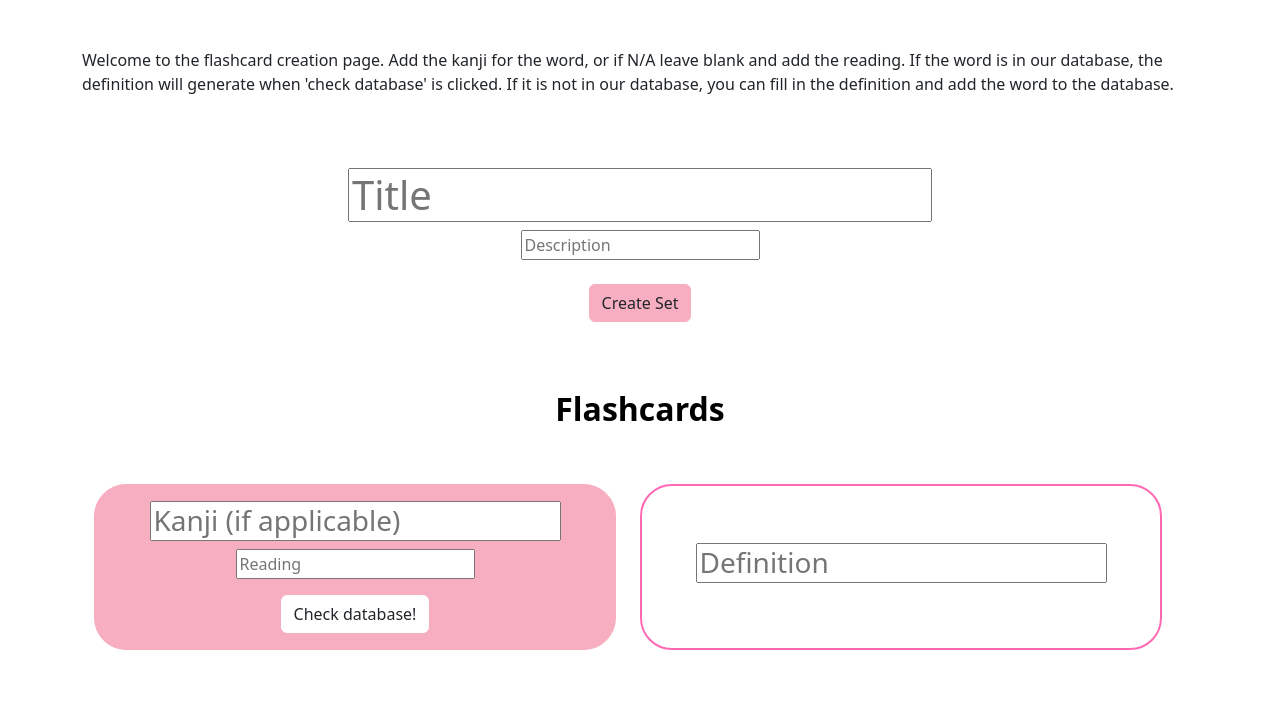
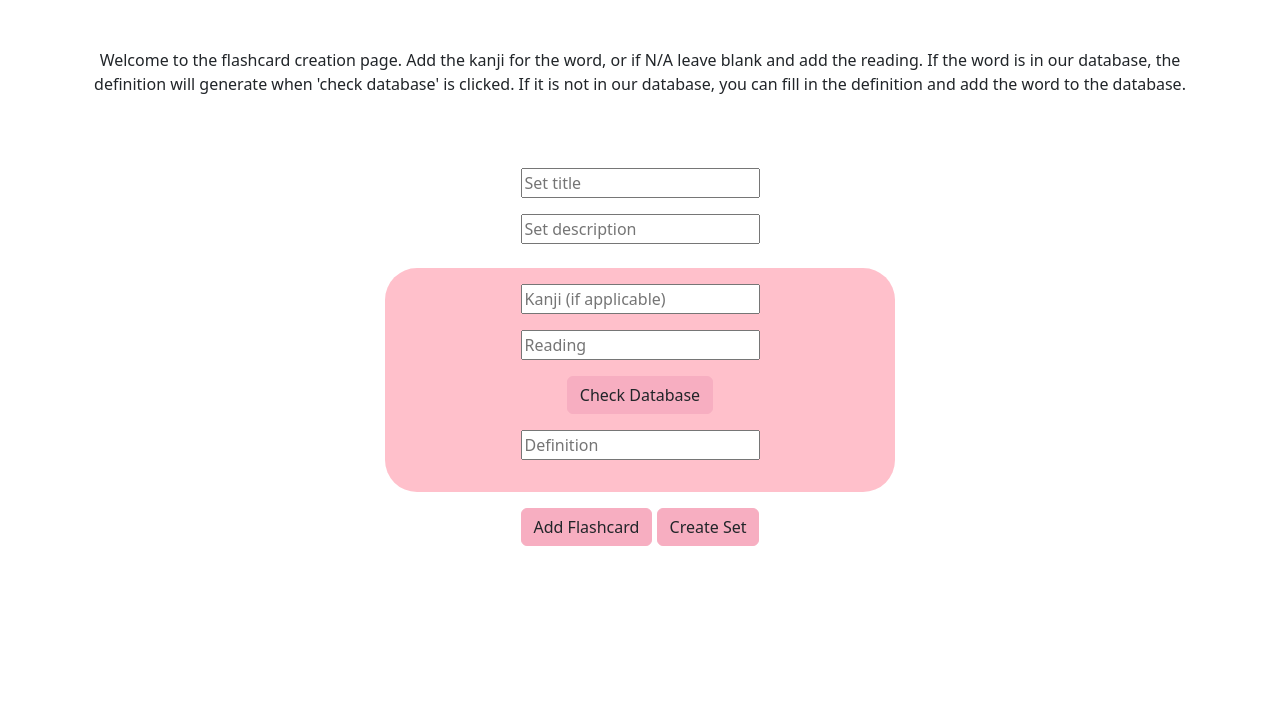
Before and after one commit to emmabry/sakura-app, a Flask app: page /create in a window 1280 px wide. Shown: the part 73-778 px from the top of the page. Run offline with Flask 3, Linux system fonts and the light colour scheme; parts of the project's set-up code (start-up, migrations or seed data) failed here and were passed over.

Commit message:
Add create set functionality

```diff
--- a/main.py
+++ b/main.py
@@ -58,6 +58,7 @@ class Set(db.Model):
     set = Column(String)
     word_id = Column(Integer, ForeignKey('vocab.id'))
     associated_user_id = Column(Integer)
+    description = Column(Text)
 
 
 @app.route('/')
@@ -178,9 +179,67 @@ def show_set(set_id):
             n += 1
     return render_template('set.html', flashcards=flashcard_set, logged_in=current_user.is_authenticated)
 
+@app.route('/user_set/<set_id>', methods=['POST', 'GET'])
+def get_user_set(set_id):
+    query = db.session.execute(db.select(Set).where(Set.set == set_id).limit(20)).scalars().all()
+    flashcard_set = {
+        'title': set_id,
+        'description': '',
+        'data': {}
+    }
+    n = 1
+    for entry in query:
+        if not flashcard_set['description']:
+            flashcard_set['description'] = entry.description
+        vocab_entry = Vocab.query.filter_by(id=entry.word_id).first()
+        if vocab_entry:
+            mydict = {
+                'id': vocab_entry.id,
+                'kanji': vocab_entry.word,
+                'reading': vocab_entry.reading,
+                'meaning': vocab_entry.meaning,
+                'audio_file': f'vocab{n}.mp3'
+            }
+            flashcard_set['data'][n] = mydict
+            get_speech(vocab_entry.reading, f'static/vocab{n}.mp3')
+            n += 1
+    return render_template('set.html', flashcards=flashcard_set, logged_in=current_user.is_authenticated)
+
 @app.route('/create', methods=['POST', 'GET'])
 def create_deck():
+    if request.method == 'POST':
+        title = request.form.get('title')
+        description = request.form.get('desc')
+        kanji_list = request.form.getlist('kanji[]')
+        reading_list = request.form.getlist('reading[]')
+        definition_list = request.form.getlist('definition[]')
+        # Get word from database if exists
+        for kanji, reading, definition in zip(kanji_list, reading_list, definition_list):
+            vocab_entry = Vocab.query.filter_by(reading=reading).first()
+            if vocab_entry:
+                word_id = vocab_entry.id
+                set_entry = Set(set=title, word_id=word_id, associated_user_id=current_user.id, description=description)
+                db.session.add(set_entry)
+            else:
+                new_vocab = Vocab(word=kanji, reading=reading, meaning=definition, level=current_user.jlpt_level)
+                db.session.add(new_vocab)
+                db.session.commit()
+                word_id = new_vocab.id
+                set_entry = Set(set=title, word_id=word_id, associated_user_id=current_user.id, description=description)
+                db.session.add(set_entry)
+            db.session.commit()
+        return redirect(url_for('get_user_set', set_id=title))
     return render_template('create.html', logged_in=current_user.is_authenticated)
+
+
+@app.route('/check_database', methods=['GET'])
+def check_database():
+    reading = request.args.get('reading')
+    vocab_entry = Vocab.query.filter_by(reading=reading).first()
+    if vocab_entry:
+        return {'definition': vocab_entry.meaning}
+    else:
+        return {'definition': None}
 
 
 if __name__ == '__main__':
--- a/templates/create.html
+++ b/templates/create.html
@@ -2,36 +2,60 @@
 
 <main>
     <div class="container mt-5 mb-1">
-        <p class="col-lg-12 mx-auto mb-4">Welcome to the flashcard creation page. Add the kanji for the word, or if N/A leave blank and add the reading. If the word is in our database, the definition will generate when 'check database' is clicked. If it is not in our database, you can fill in the definition and add the word to the database.</p>
+        <p class="col-lg-12 mx-auto mb-4 text-center">Welcome to the flashcard creation page. Add the kanji for the word, or if N/A leave blank and add the reading. If the word is in our database, the definition will generate when 'check database' is clicked. If it is not in our database, you can fill in the definition and add the word to the database.</p>
         <div class="position-relative p-5 text-center text-muted bg-body rounded-5">
-            <form>
-                <h1 class="text-body-emphasis"><input type="text" id="title" name="title" placeholder="Title"></h1>
-            <p class="col-lg-6 mx-auto mb-4"><input type="text" id="desc" name="desc" placeholder="Description"></p>
-            <a href="#" class="btn my-button">Create Set</a>
-        </div>
-    </div>
-        <div class="container px-4 py-2">
-        <div class="row g-4 pt-2 pb-5">
-            <h2 class="fw-bold text-body-emphasis text-center">Flashcards</h2>
-            <div class="row g-4">
-                <div class="col-md-6">
-                    <div class="d-flex flex-column h-100">
-                        <div class="card flash-front rounded-5 p-3 d-flex flex-column justify-content-center align-items-center h-100">
-                            <h3> <input type="text" id="kanji" name="kanji" placeholder="Kanji (if applicable)"> </h3>
-                            <p><input type="text" id="reading" name="reading" placeholder="Reading"></p>
-                            <a href="#" class="btn white-button">Check database!</a>
-                        </div>
+            <form id="flashcard-form" method="POST" action="{{ url_for('create_deck') }}">
+                <div class="mb-4">
+                    <p class="text-body-emphasis"><input type="text" id="title" name="title" placeholder="Set title" required></p>
+                    <p class="col-lg-6 mx-auto mb-4"><input type="text" id="desc" name="desc" placeholder="Set description" required></p>
+                </div>
+                <div id="flashcards-container">
+                    <div class="flashcard col-md-6 mx-auto rounded-5 p-3 mb-3" style="background-color: #ffc0cb;">
+                        <p><input type="text" class="flashcard-input" name="kanji[]" placeholder="Kanji (if applicable)"></p>
+                        <p><input type="text" class="flashcard-input" name="reading[]" placeholder="Reading" required></p>
+                        <p><button type="button" class="btn my-button check-database">Check Database</button></p>
+                        <p><input type="text" class="flashcard-input" name="definition[]" placeholder="Definition" required></p>
                     </div>
                 </div>
-                <div class="col-md-6">
-                    <div class="d-flex flex-column h-100">
-                        <div class="card flash-back rounded-5 p-3 d-flex flex-column justify-content-center align-items-center h-100">
-                            <h3><input type="text" id="definition" name="definition" placeholder="Definition"></h3>
-                        </div>
-                    </div>
-                    </form>
-                </div>
-            </div>
+                <button type="button" class="btn my-button" id="add-flashcard">Add Flashcard</button>
+                <button type="submit" class="btn my-button">Create Set</button>
+            </form>
         </div>
     </div>
 </main>
+
+<script>
+    document.getElementById('add-flashcard').addEventListener('click', function() {
+        const flashcardsContainer = document.getElementById('flashcards-container');
+        const newFlashcard = document.createElement('div');
+        newFlashcard.classList.add('flashcard', 'rounded-5', 'p-3', 'mb-3', 'col-md-6', 'mx-auto');
+        newFlashcard.style.backgroundColor = '#ffc0cb';
+        newFlashcard.innerHTML = `
+            <p><input type="text" class="flashcard-input" name="kanji[]" placeholder="Kanji (if applicable)"></p>
+            <p><input type="text" class="flashcard-input" name="reading[]" placeholder="Reading" required></p>
+            <p><button type="button" class="btn my-button check-database">Check Database</button></p>
+            <p><input type="text" class="flashcard-input" name="definition[]" placeholder="Definition" required></p>
+        `;
+        flashcardsContainer.appendChild(newFlashcard);
+    });
+
+    document.addEventListener('click', function(event) {
+        if (event.target.classList.contains('check-database')) {
+            const flashcard = event.target.closest('.flashcard');
+            const readingInput = flashcard.querySelector('input[name="reading[]"]');
+            const definitionInput = flashcard.querySelector('input[name="definition[]"]');
+            const reading = readingInput.value;
+
+            fetch(`/check_database?reading=${reading}`)
+                .then(response => response.json())
+                .then(data => {
+                    if (data.definition) {
+                        definitionInput.value = data.definition;
+                    } else {
+                        definitionInput.value = 'n/a';
+                    }
+                })
+                .catch(error => console.error('Error:', error));
+        }
+    });
+</script>
```
Also changed, not shown: user_set.html (added, +40 -0 lines).
